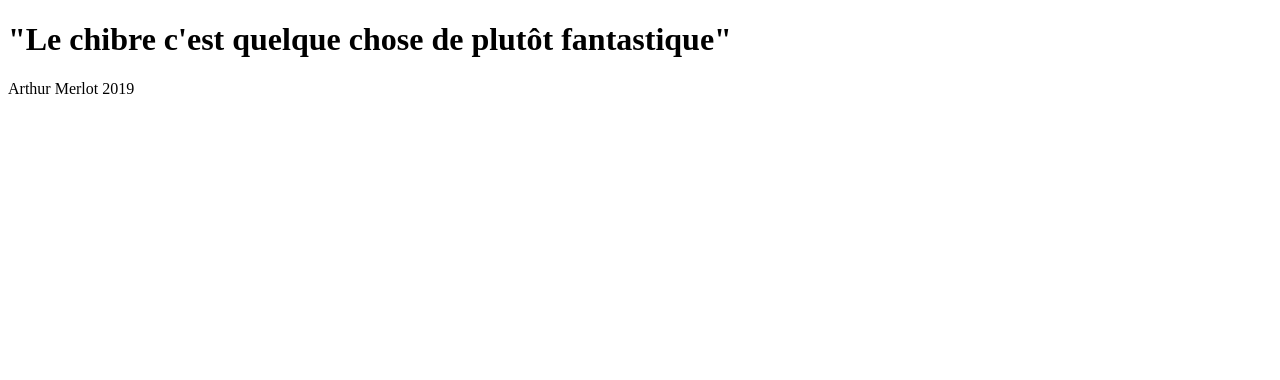
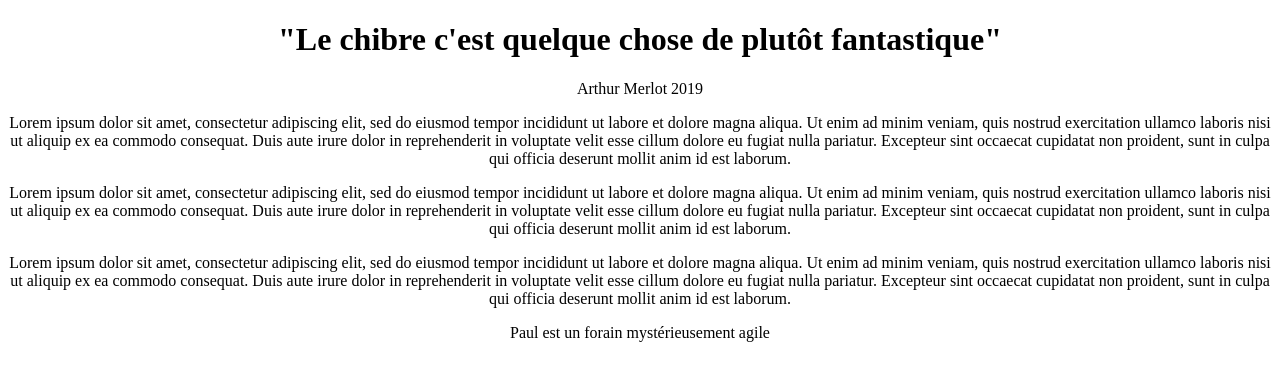
Before and after one commit to The-Last-Projkt/TP_M4105C-real-, a plain HTML site: page index.html in a window 1280 px wide. Drawn offline with Linux system fonts and the light colour scheme.

Commit message:
Bruno Warin

```diff
--- a/index.html
+++ b/index.html
@@ -3,14 +3,33 @@
 <head>
  <meta charset="utf-8">
  <title>M4105C : Un super module</title>
- <link rel="stylesheet" href="css/style.css">
+ <link rel="stylesheet" href="style.css">
 
+ <script>
+    document.createElement("section_dassot")
+ </script>
 </head>
+
 <body>
     <header>
         <h1>"Le chibre c'est quelque chose de plutôt fantastique"</h1>
         <p>Arthur Merlot 2019</p>
     </header>
-<!-- Le reste du contenu -->
+
+    <section_dassot>
+        <p>Lorem ipsum dolor sit amet, consectetur adipiscing elit, sed do eiusmod tempor incididunt ut labore et dolore magna aliqua. Ut enim ad minim veniam, quis nostrud exercitation ullamco laboris nisi ut aliquip ex ea commodo consequat. Duis aute irure dolor in reprehenderit in voluptate velit esse cillum dolore eu fugiat nulla pariatur. Excepteur sint occaecat cupidatat non proident, sunt in culpa qui officia deserunt mollit anim id est laborum.</p>
+    </section_dassot>
+
+    <section_dassot>
+        <p>Lorem ipsum dolor sit amet, consectetur adipiscing elit, sed do eiusmod tempor incididunt ut labore et dolore magna aliqua. Ut enim ad minim veniam, quis nostrud exercitation ullamco laboris nisi ut aliquip ex ea commodo consequat. Duis aute irure dolor in reprehenderit in voluptate velit esse cillum dolore eu fugiat nulla pariatur. Excepteur sint occaecat cupidatat non proident, sunt in culpa qui officia deserunt mollit anim id est laborum.</p>
+    </section_dassot>
+
+    <section_dassot>
+        <p>Lorem ipsum dolor sit amet, consectetur adipiscing elit, sed do eiusmod tempor incididunt ut labore et dolore magna aliqua. Ut enim ad minim veniam, quis nostrud exercitation ullamco laboris nisi ut aliquip ex ea commodo consequat. Duis aute irure dolor in reprehenderit in voluptate velit esse cillum dolore eu fugiat nulla pariatur. Excepteur sint occaecat cupidatat non proident, sunt in culpa qui officia deserunt mollit anim id est laborum.</p>
+    </section_dassot>
 </body>
+
+<footer>
+    <p>Paul est un forain mystérieusement agile</p>
+</footer>
 </html>
--- /dev/null
+++ b/style.css
@@ -0,0 +1,12 @@
+header{
+    text-align:center;
+}
+
+section_dassot{
+    text-align: center;
+    background-color: aqua;
+}
+
+footer{
+    text-align: center;
+}
```
